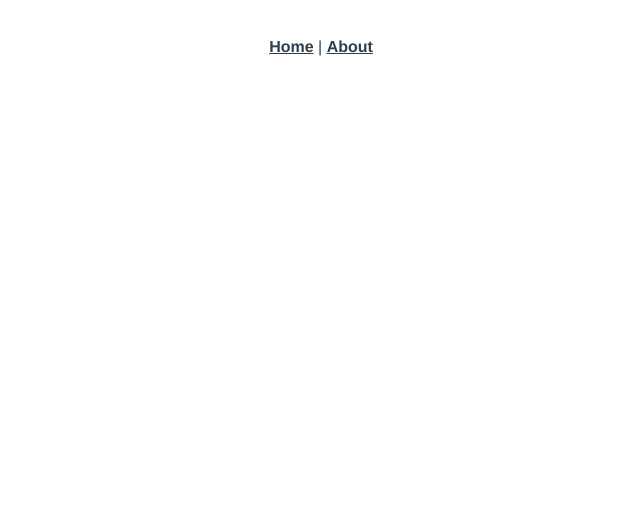
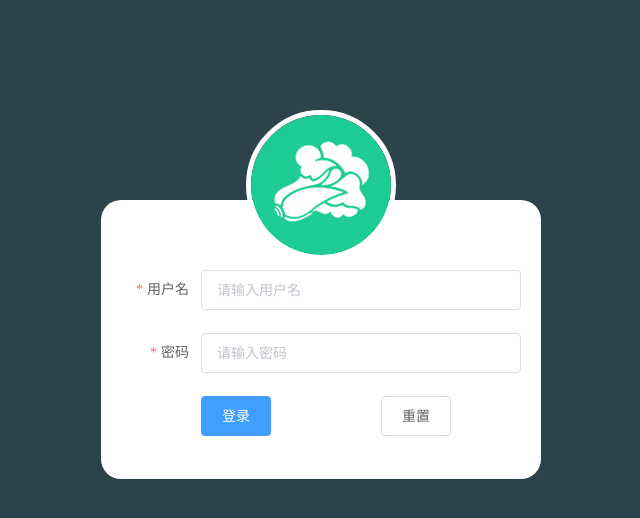
Before and after one commit to Sjhseer/shop-admin46-, a Vue app: page /#/login in a window 1280 px wide. Shown: the top 518 px of the page, without its empty margins (319-959 px from the left). Built offline with nearby package versions, Linux system fonts and the light colour scheme.

Commit message:
登录功能完成

```diff
--- a/package.json
+++ b/package.json
@@ -8,7 +8,9 @@
     "lint": "vue-cli-service lint"
   },
   "dependencies": {
+    "axios": "^0.19.0",
     "core-js": "^2.6.5",
+    "element-ui": "^2.11.1",
     "vue": "^2.6.10",
     "vue-router": "^3.0.3"
   },
--- a/src/App.vue
+++ b/src/App.vue
@@ -1,29 +1,18 @@
 <template>
   <div id="app">
-    <div id="nav">
-      <router-link to="/">Home</router-link> |
-      <router-link to="/about">About</router-link>
-    </div>
-    <router-view/>
+    <router-view />
   </div>
 </template>
 
 <style lang="scss">
+* {
+  margin: 0;
+  padding: 0;
+}
+html,
+body,
 #app {
-  font-family: 'Avenir', Helvetica, Arial, sans-serif;
-  -webkit-font-smoothing: antialiased;
-  -moz-osx-font-smoothing: grayscale;
-  text-align: center;
-  color: #2c3e50;
-}
-#nav {
-  padding: 30px;
-  a {
-    font-weight: bold;
-    color: #2c3e50;
-    &.router-link-exact-active {
-      color: #42b983;
-    }
-  }
+  width: 100%;
+  height: 100%;
 }
 </style>
--- a/src/components/HelloWorld.vue
+++ /dev/null
@@ -1,58 +0,0 @@
-<template>
-  <div class="hello">
-    <h1>{{ msg }}</h1>
-    <p>
-      For a guide and recipes on how to configure / customize this project,<br>
-      check out the
-      <a href="https://cli.vuejs.org" target="_blank" rel="noopener">vue-cli documentation</a>.
-    </p>
-    <h3>Installed CLI Plugins</h3>
-    <ul>
-      <li><a href="https://github.com/vuejs/vue-cli/tree/dev/packages/%40vue/cli-plugin-babel" target="_blank" rel="noopener">babel</a></li>
-      <li><a href="https://github.com/vuejs/vue-cli/tree/dev/packages/%40vue/cli-plugin-eslint" target="_blank" rel="noopener">eslint</a></li>
-    </ul>
-    <h3>Essential Links</h3>
-    <ul>
-      <li><a href="https://vuejs.org" target="_blank" rel="noopener">Core Docs</a></li>
-      <li><a href="https://forum.vuejs.org" target="_blank" rel="noopener">Forum</a></li>
-      <li><a href="https://chat.vuejs.org" target="_blank" rel="noopener">Community Chat</a></li>
-      <li><a href="https://twitter.com/vuejs" target="_blank" rel="noopener">Twitter</a></li>
-      <li><a href="https://news.vuejs.org" target="_blank" rel="noopener">News</a></li>
-    </ul>
-    <h3>Ecosystem</h3>
-    <ul>
-      <li><a href="https://router.vuejs.org" target="_blank" rel="noopener">vue-router</a></li>
-      <li><a href="https://vuex.vuejs.org" target="_blank" rel="noopener">vuex</a></li>
-      <li><a href="https://github.com/vuejs/vue-devtools#vue-devtools" target="_blank" rel="noopener">vue-devtools</a></li>
-      <li><a href="https://vue-loader.vuejs.org" target="_blank" rel="noopener">vue-loader</a></li>
-      <li><a href="https://github.com/vuejs/awesome-vue" target="_blank" rel="noopener">awesome-vue</a></li>
-    </ul>
-  </div>
-</template>
-
-<script>
-export default {
-  name: 'HelloWorld',
-  props: {
-    msg: String
-  }
-}
-</script>
-
-<!-- Add "scoped" attribute to limit CSS to this component only -->
-<style scoped lang="scss">
-h3 {
-  margin: 40px 0 0;
-}
-ul {
-  list-style-type: none;
-  padding: 0;
-}
-li {
-  display: inline-block;
-  margin: 0 10px;
-}
-a {
-  color: #42b983;
-}
-</style>
--- /dev/null
+++ b/src/components/Index.vue
@@ -0,0 +1,10 @@
+<template>
+  <div>这是首页</div>
+</template>
+
+<script>
+export default {}
+</script>
+
+<style>
+</style>
--- /dev/null
+++ b/src/components/Login.vue
@@ -0,0 +1,146 @@
+<template>
+  <div class="login">
+    <el-form ref="form" status-icon :model="form" :rules="rules" label-width="80px">
+      <img src="../assets/dbc.png" alt />
+      <el-form-item label="用户名" prop="username">
+        <el-input v-model="form.username" placeholder="请输入用户名"></el-input>
+      </el-form-item>
+      <el-form-item label="密码" prop="password">
+        <el-input type="password" v-model="form.password" placeholder="请输入密码"></el-input>
+      </el-form-item>
+      <el-form-item>
+        <el-button @click="fn" id="login-mr" type="primary">登录</el-button>
+        <el-button @click="reset">重置</el-button>
+      </el-form-item>
+    </el-form>
+  </div>
+</template>
+
+<script>
+import axios from 'axios'
+export default {
+  data () {
+    return {
+      form: {
+        username: '',
+        password: ''
+      },
+      rules: {
+        username: [
+          {
+            required: true,
+            message: '请输入正确的用户名',
+            trigger: ['blur', 'change']
+          },
+          {
+            min: 3,
+            max: 5,
+            message: '长度在 3 到 5 个字符',
+            trigger: ['blur', 'change']
+          }
+        ],
+        password: [
+          {
+            required: true,
+            message: '请输入正确的密码',
+            trigger: ['blur', 'change']
+          },
+          {
+            min: 6,
+            max: 10,
+            message: '长度在 6到 10个字符',
+            trigger: ['blur', 'change']
+          }
+        ]
+      }
+    }
+  },
+  methods: {
+    reset () {
+      this.$refs.form.resetFields()
+    },
+    // fn () {
+    //   this.$refs.form.validate(isvalid => {})
+    // axios({
+    //   method: 'post',
+    //   url: 'http://localhost:8888/api/private/v1/login',
+    //   data: this.form
+    // }).then(res => {
+    //   const { meta } = res.data
+    //   if (res.data.meta.status === 200) {
+    //     console.log(res.data.meta.msg)
+    //     this.$message({
+    //       message: meta.msg,
+    //       type: 'success',
+    //       duration: 1000
+    //     })
+    //     this.$router.push({ name: 'index' })
+    //   } else {
+    //     console.log(res.data)
+    //     this.$message({
+    //       message: meta.msg,
+    //       type: 'error',
+    //       duration: 1000
+    //     })
+    //   }
+    // })
+    fn () {
+      this.$refs.form.validate(isValid => {
+        if (!isValid) return console.log(1)
+      })
+      axios
+        .post('http://localhost:8888/api/private/v1/login', this.form)
+        .then(res => {
+          console.log(res)
+          const { meta, data } = res.data
+          if (meta.status === 200) {
+            localStorage.setItem('token', data.token)
+            this.$message({
+              showClose: true,
+              message: meta.msg,
+              duration: 1000,
+              type: 'success'
+            })
+            this.$router.push('/index')
+          } else {
+            this.$message({
+              message: meta.msg,
+              duration: 1000,
+              type: 'error'
+            })
+          }
+        })
+    }
+  }
+}
+</script>
+
+<style lang="scss">
+.login {
+  height: 100%;
+  background-color: #2d434c;
+  overflow: hidden;
+}
+.el-form {
+  background-color: #fff;
+  width: 400px;
+
+  padding: 20px;
+  padding-top: 70px;
+  margin: 0 auto;
+  margin-top: 200px;
+  border-radius: 20px;
+  position: relative;
+}
+img {
+  position: absolute;
+  left: 50%;
+  transform: translate(-50%);
+  top: -90px;
+  border-radius: 50%;
+  border: 5px solid #fff;
+}
+#login-mr {
+  margin-right: 100px;
+}
+</style>
--- a/src/main.js
+++ b/src/main.js
@@ -1,10 +1,15 @@
+
 import Vue from 'vue'
 import App from './App.vue'
 import router from './router'
+import ElementUI from 'element-ui'
+import 'element-ui/lib/theme-chalk/index.css'
 
 Vue.config.productionTip = false
+Vue.use(ElementUI)
 
 new Vue({
   router,
+
   render: h => h(App)
 }).$mount('#app')
--- a/src/router.js
+++ b/src/router.js
@@ -1,23 +1,35 @@
 import Vue from 'vue'
 import Router from 'vue-router'
-import Home from './views/Home.vue'
+import Login from './components/Login.vue'
+import Index from './components/Index.vue'
 
 Vue.use(Router)
-
-export default new Router({
+// 命名路由, 有名字的路由
+const router = new Router({
   routes: [
     {
       path: '/',
-      name: 'home',
-      component: Home
+      redirect: '/index'
     },
     {
-      path: '/about',
-      name: 'about',
-      // route level code-splitting
-      // this generates a separate chunk (about.[hash].js) for this route
-      // which is lazy-loaded when the route is visited.
-      component: () => import(/* webpackChunkName: "about" */ './views/About.vue')
+      path: '/login',
+      name: 'login',
+      component: Login
+    },
+    {
+      path: '/index',
+      name: 'index',
+      component: Index
     }
   ]
 })
+router.beforeEach((to, form, next) => {
+  console.log(to)
+  const token = localStorage.getItem('token')
+  if (to.path === '/login' || token) {
+    next()
+  } else {
+    next('/login')
+  }
+})
+export default router
--- a/src/views/About.vue
+++ /dev/null
@@ -1,5 +0,0 @@
-<template>
-  <div class="about">
-    <h1>This is an about page</h1>
-  </div>
-</template>
--- a/src/views/Home.vue
+++ /dev/null
@@ -1,18 +0,0 @@
-<template>
-  <div class="home">
-    <img alt="Vue logo" src="../assets/logo.png">
-    <HelloWorld msg="Welcome to Your Vue.js App"/>
-  </div>
-</template>
-
-<script>
-// @ is an alias to /src
-import HelloWorld from '@/components/HelloWorld.vue'
-
-export default {
-  name: 'home',
-  components: {
-    HelloWorld
-  }
-}
-</script>
```
Also changed, not shown: src/assets/dbc.png (added), src/components/Rights.vue (added), src/components/Roles.vue (added), src/components/Users.vue (added), 1 other file (tests, documents, lock files or other folders).
